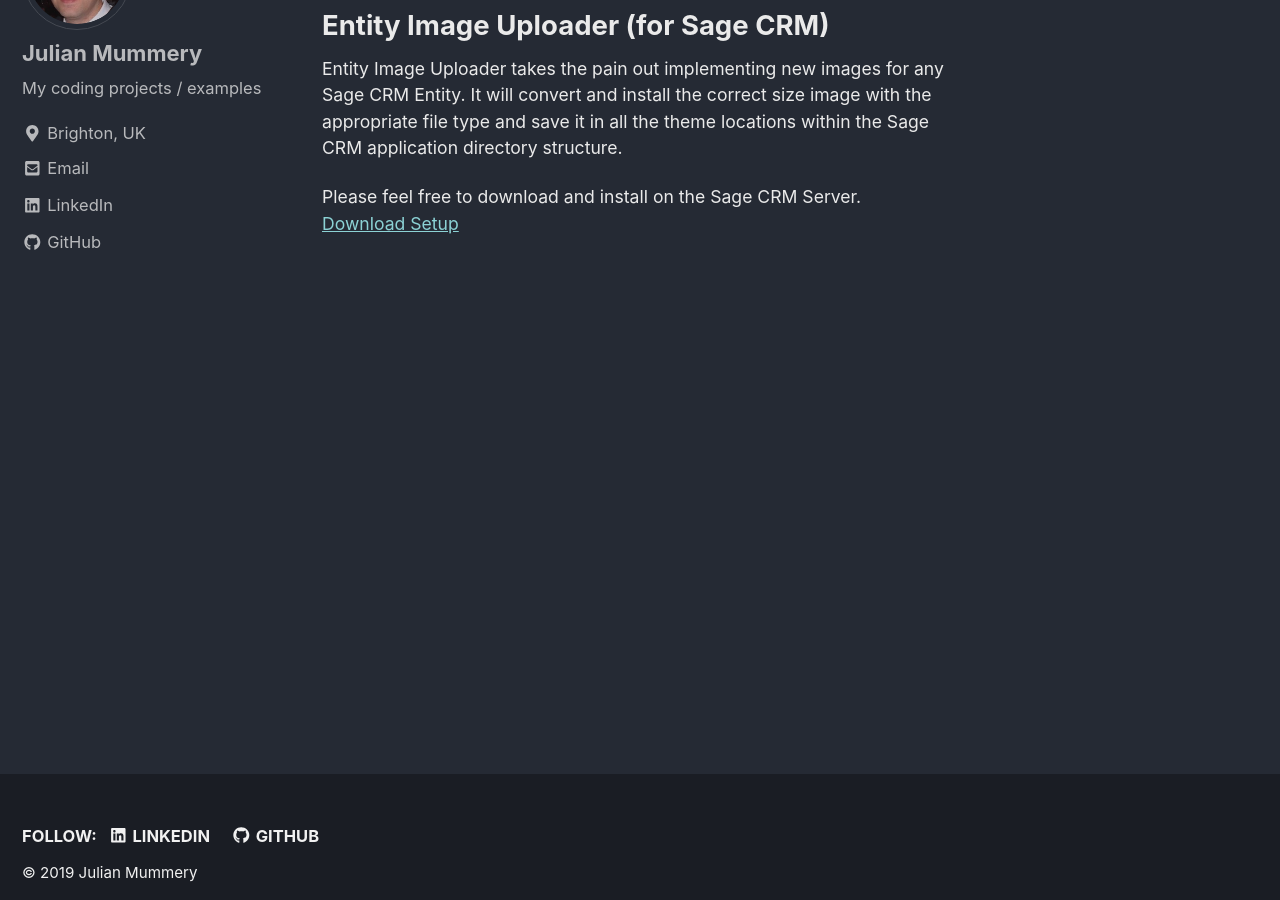
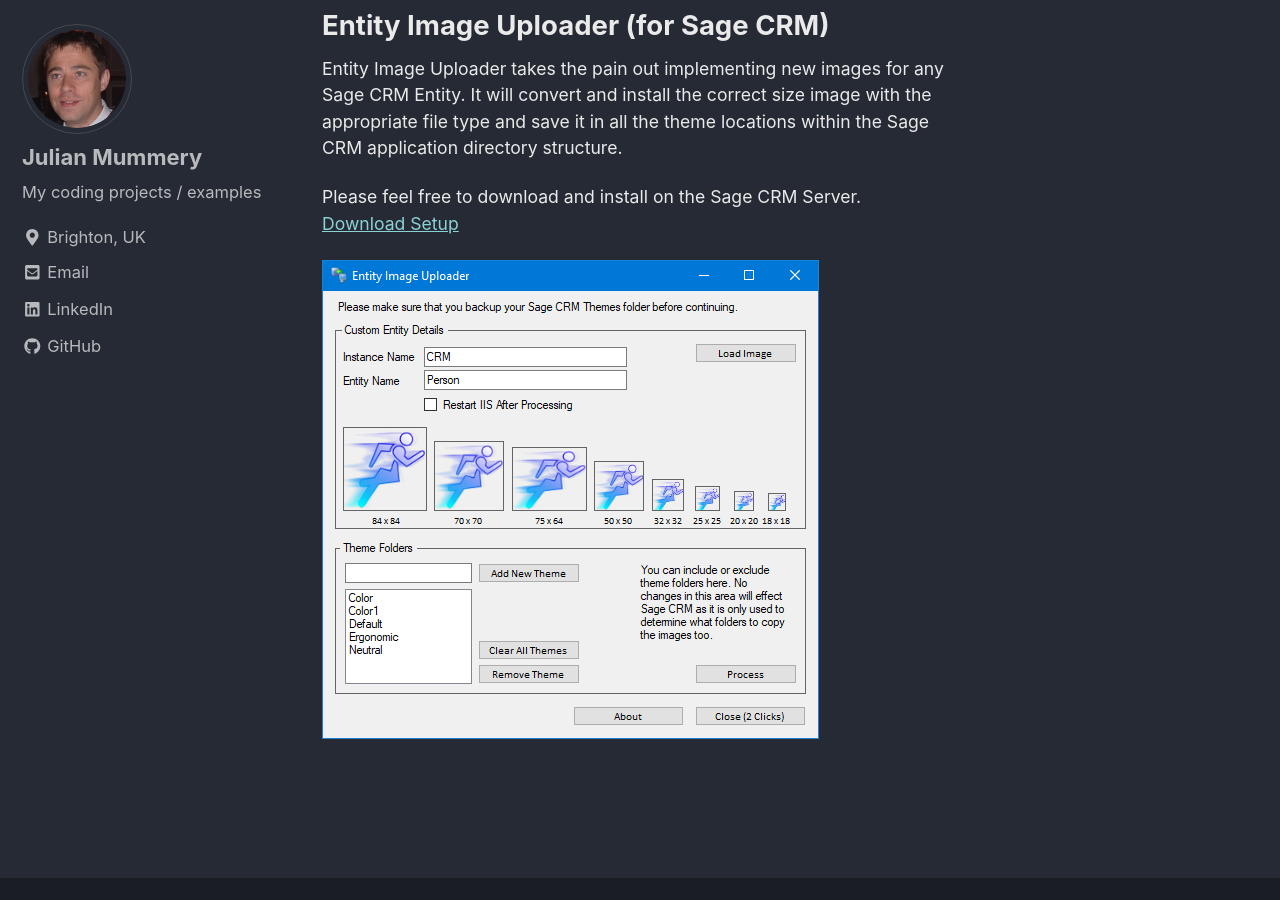
Before and after one commit to julianmummery/julianmummery.github.io, a Jekyll site: the page built from _pages/software.md, in a window 1280 px wide and 900 px high, scrolled down 512 px. Built offline with Jekyll 4.4.1, drawn with Linux system fonts in a browser that asks for light colours; nearby versions of some CDN libraries.

Commit message:
Update software.md

```diff
--- a/_pages/software.md
+++ b/_pages/software.md
@@ -9,3 +9,4 @@
 <h2>Entity Image Uploader (for Sage CRM)</h2>
 <p style="font-size:0.80em; margin-top:0;">Entity Image Uploader takes the pain out implementing new images for any Sage CRM Entity. It will convert and install the correct size image with the appropriate file type and save it in all the theme locations within the Sage CRM application directory structure.</p>
 <p style="font-size:0.80em; margin-top:0;">Please feel free to download and install on the Sage CRM Server.<br><a href="https://1drv.ms/u/s!At3810Vk-70NgU3xinJIc_Y4BJM-?e=IeqxAM" target="_blank">Download Setup</a></p>
+<img src="/assets/images/Software-EntityImageUploader-1.png" />
```
